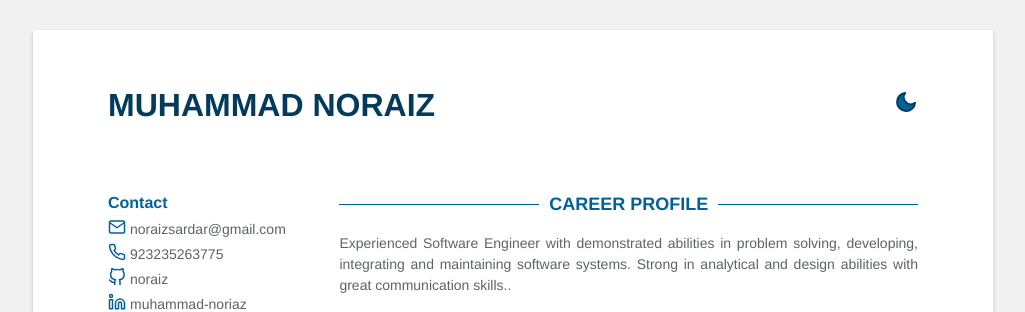
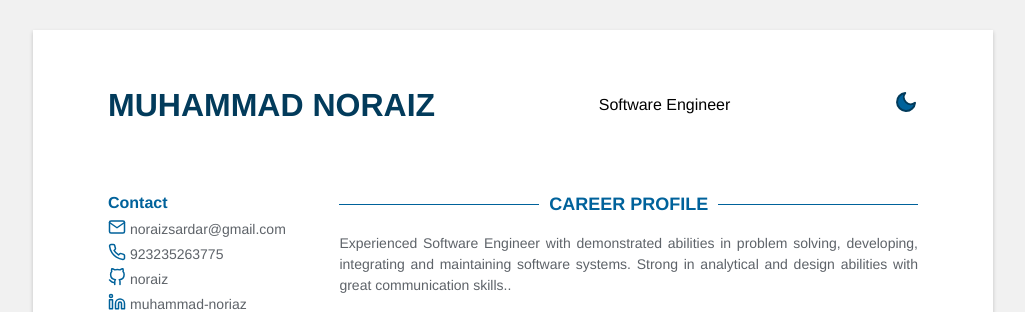
Before and after one commit to noraizsardar/who-am-i, a Jekyll site: the page built from index.html, in a window 1280 px wide. Shown: the top 312 px of the page, without its empty margins (127-1152 px from the left). Built offline with Jekyll 4.4.1, drawn with Linux system fonts in a browser that asks for light colours.

Commit message:
updated info

```diff
--- a/_data/data.yml
+++ b/_data/data.yml
@@ -1,4 +1,5 @@
 name: Muhammad Noraiz
+position: Software Engineer
 support_dark_mode: true
 dark_mode: true
 fork: false
--- a/_includes/header.html
+++ b/_includes/header.html
@@ -1,7 +1,8 @@
 <div class="header">
     <h1 class="title">{{site.data.data.name}}</h1>
+    <p>{{site.data.data.position}}</p>
     {% if site.data.data.support_dark_mode%}
-      <input type="checkbox" id="switch" name="mode" class="toggle-dark"></input>
+      <input type="checkbox" id="switch" name="mode" value="checked" class="toggle-dark"></input>
       <label for="switch"><i id="moon" data-feather="moon" fill="var(--fg-color)"></i></label>
     {%endif%}
   </div>
```
